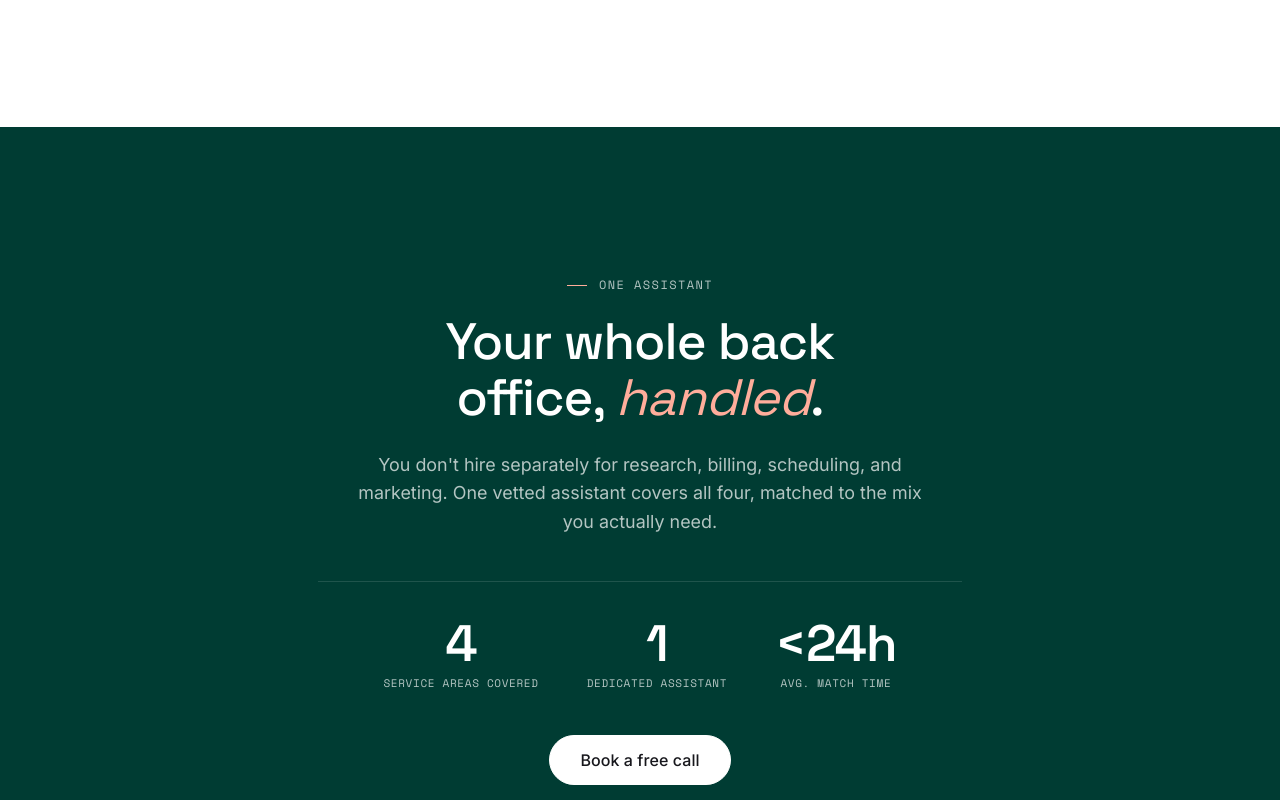
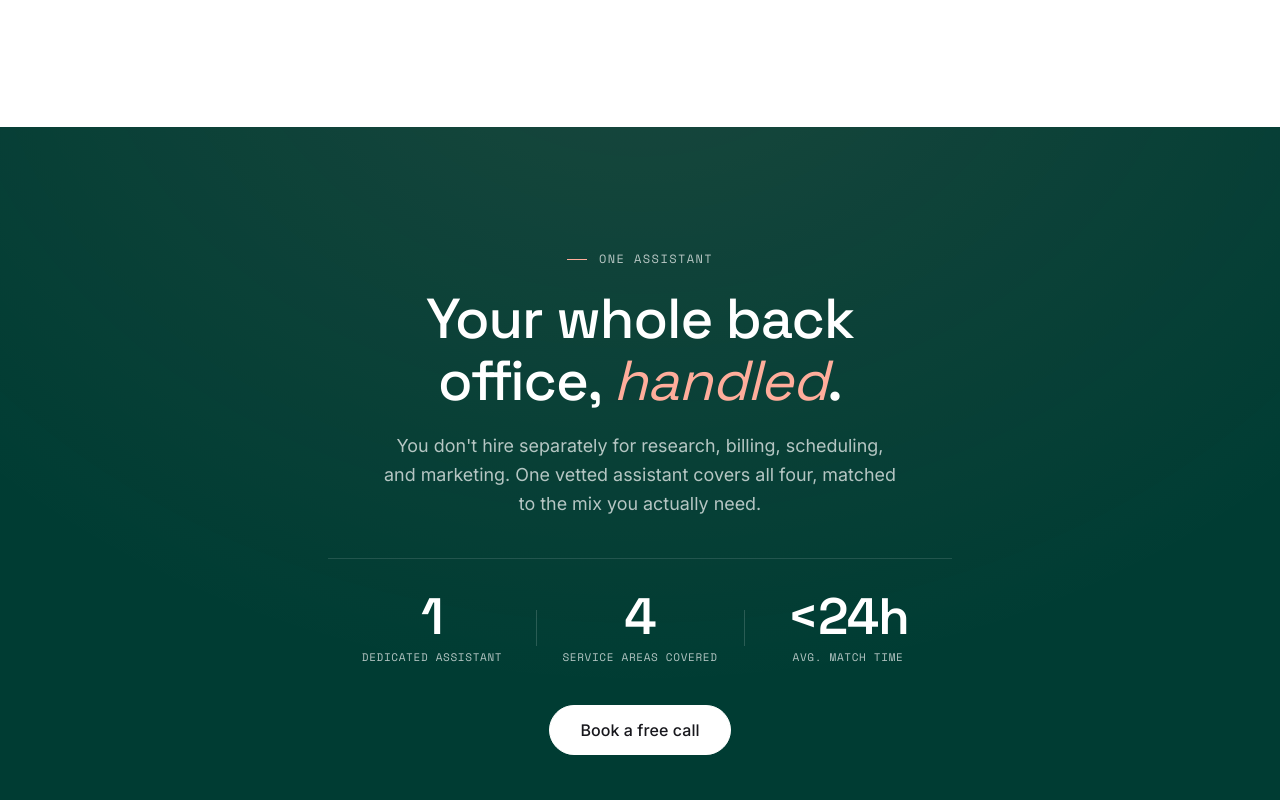
Before and after one commit to martinkilombe/Virtual-Assistant, a Next.js app: page /services in a window 1280 px wide. Shown: the part 3320-4120 px from the top of the page. Built offline with nearby package versions, Linux system fonts and the light colour scheme.

Commit message:
ehnace the green section

```diff
--- a/src/app/globals.css
+++ b/src/app/globals.css
@@ -1664,10 +1664,34 @@ em { font-style: italic; }
 .iva-svc-faq__more { max-width: 760px; margin: 36px auto 0; text-align: center; }
 
 /* Solo (media-less) variant of the deep-green band — centered copy + stats only */
-.iva-band--solo .iva-band__grid { grid-template-columns: 1fr; max-width: 700px; margin-inline: auto; text-align: center; }
-.iva-band--solo .iva-band__copy h2 { max-width: none; }
-.iva-band--solo .iva-band__lead { margin-inline: auto; }
-.iva-band--solo .iva-band__stats { justify-content: center; }
+.iva-band--solo {
+  padding: clamp(72px, 9vw, 128px) 0;
+  background:
+    radial-gradient(120% 160% at 50% -20%, rgba(255, 173, 155, 0.10), transparent 60%),
+    var(--deep-green);
+}
+.iva-band--solo .iva-band__grid { grid-template-columns: 1fr; max-width: 680px; margin-inline: auto; text-align: center; }
+.iva-band--solo .iva-band__copy h2 { max-width: none; font-size: clamp(32px, 4.4vw, 60px); margin-bottom: 20px; }
+.iva-band--solo .iva-band__lead { max-width: 46ch; margin-inline: auto; margin-bottom: 40px; }
+
+.iva-band--solo .iva-band__stats { justify-content: center; flex-wrap: nowrap; gap: 0; padding-top: 32px; margin-bottom: 40px; }
+.iva-band--solo .iva-stat { flex: 1 1 0; min-width: 0; align-items: center; text-align: center; padding-inline: 20px; position: relative; }
+.iva-band--solo .iva-stat + .iva-stat::before {
+  content: "";
+  position: absolute;
+  left: 0;
+  top: 50%;
+  transform: translateY(-50%);
+  width: 1px;
+  height: 36px;
+  background: rgba(255, 255, 255, 0.16);
+}
+
+@media (max-width: 560px) {
+  .iva-band--solo .iva-band__stats { flex-direction: column; flex-wrap: wrap; gap: 18px; }
+  .iva-band--solo .iva-stat { padding-inline: 0; }
+  .iva-band--solo .iva-stat + .iva-stat::before { display: none; }
+}
 
 /* ============================================================
    Reveal-on-scroll
--- a/src/app/services/page.tsx
+++ b/src/app/services/page.tsx
@@ -126,8 +126,8 @@ const SERVICES: ServiceModule[] = [
 ]
 
 const STATS = [
+  { value: '1', label: 'Dedicated assistant' },
   { value: '4', label: 'Service areas covered' },
-  { value: '1', label: 'Dedicated assistant' },
   { value: '<24h', label: 'Avg. match time' },
 ]
 
@@ -251,7 +251,9 @@ export default function ServicesPage() {
           <section className="iva-band iva-band--solo">
             <div className="iva-container iva-band__grid">
               <div className="iva-band__copy">
-                <Eyebrow color="white">One assistant</Eyebrow>
+                <Eyebrow color="white" align="center">
+                  One assistant
+                </Eyebrow>
                 <h2 className="iva-onband">
                   Your whole back office, <em>handled</em>.
                 </h2>
```
Also changed, not shown: 1 other file (tests, documents, lock files or other folders).
